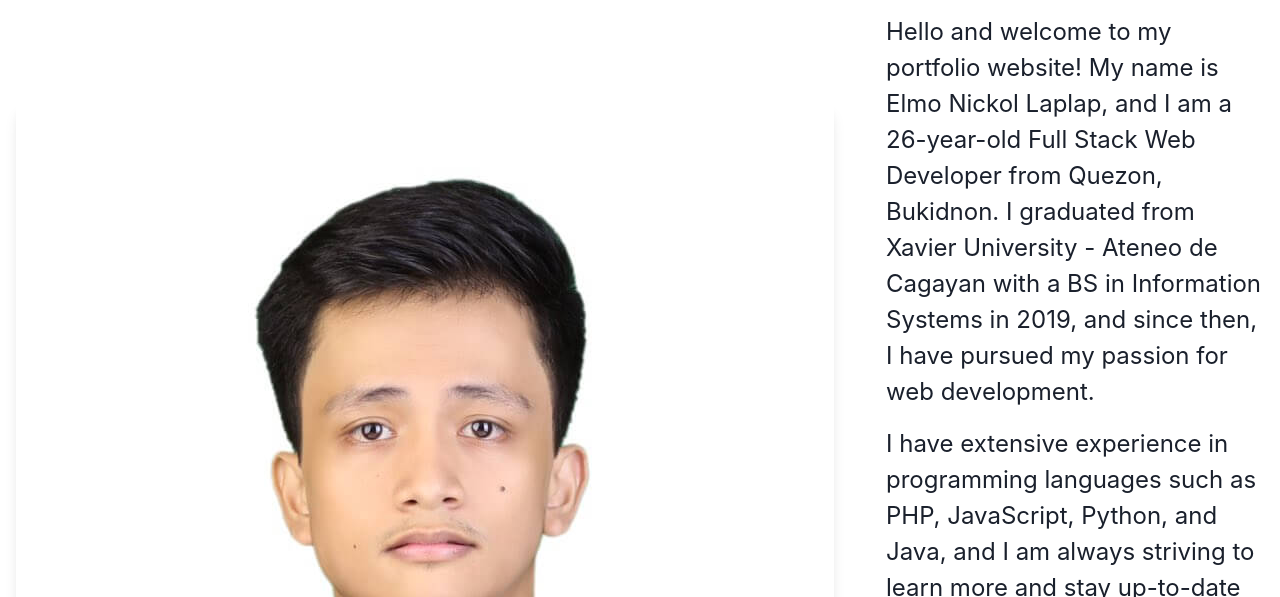
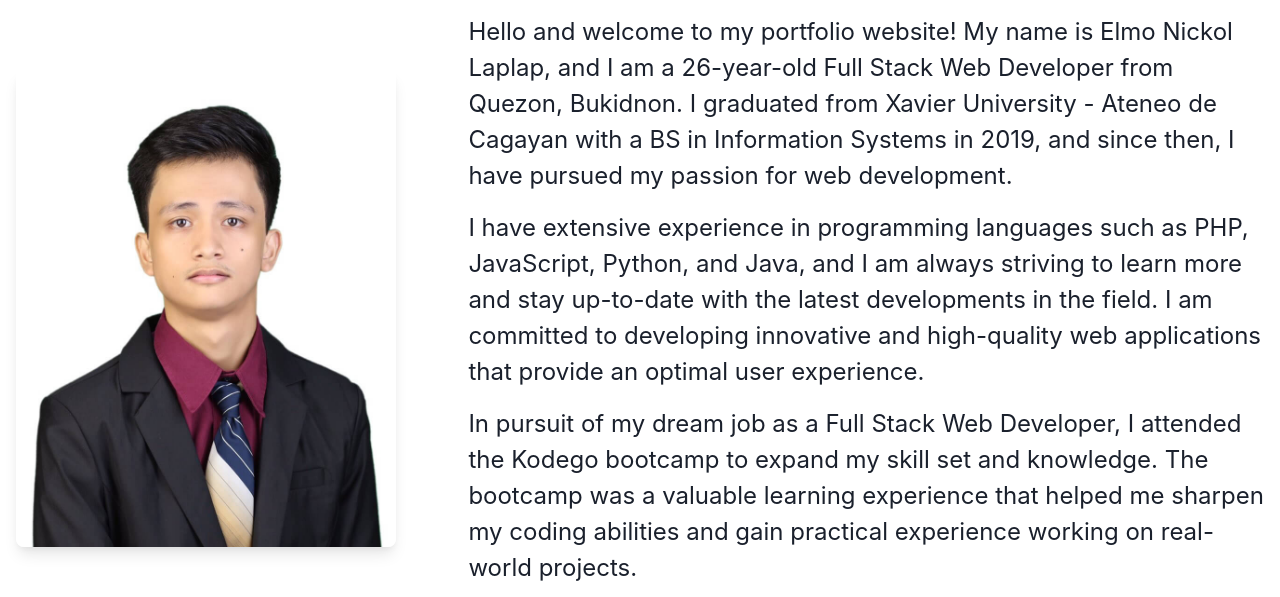
Before and after one commit to elmonickcool/my_portfolio, a Next.js app: page /about in a window 1280 px wide. Shown: the part 167-764 px from the top of the page. Built offline with nearby package versions, Linux system fonts and the light colour scheme.

Commit message:
fixed about page

```diff
--- a/src/pages/about.jsx
+++ b/src/pages/about.jsx
@@ -7,7 +7,7 @@ const About = () => {
 
   return (
     <Stack direction={{ base: "column", md: "row" }} spacing={8} alignItems={{ md: "center" }} justifyContent={{ base: "center", md: "flex-start" }}  me={3}>
-      <Image src="/elmonickol.jpg" width="100%" height="100%" ms={4} alt="about image" borderRadius="lg" boxShadow="lg" />
+      <Image src="/elmonickol.jpg" width="30%" height="30%" ms={4} me={5} alt="about image" borderRadius="lg" boxShadow="lg" />
       <Box ms={5} textAlign={{ base: "center", md: "left" }}>
         <Text fontSize="3xl" fontWeight="bold" textAlign="center" mb={5}>
           About Me
```
